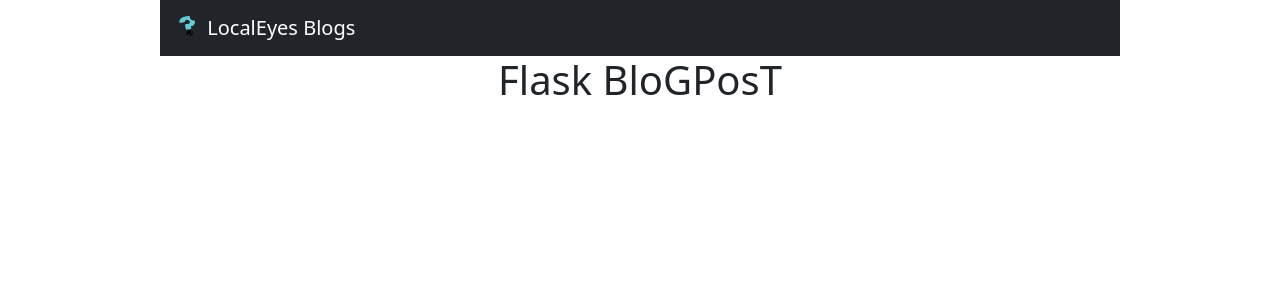
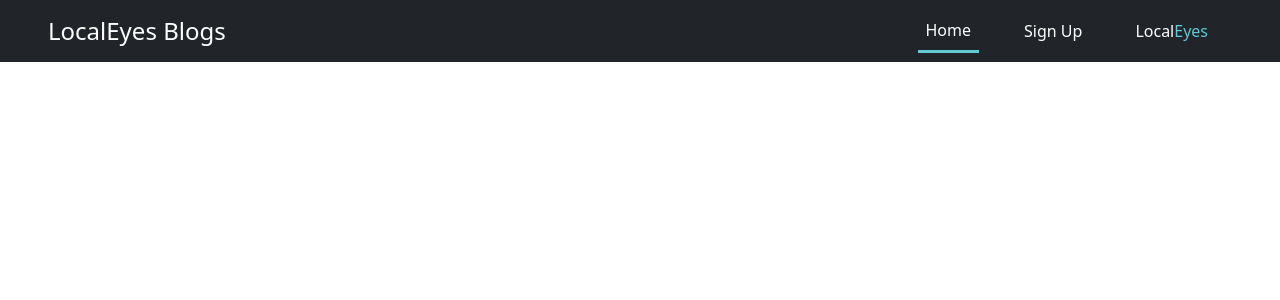
Before and after one commit to local-eyes/LocalEyes-Blogs, a Flask app: page / in a window 1280 px wide. Shown: the top 300 px of the page. Run offline with Flask 2, Linux system fonts and the light colour scheme; data that the repository does not hold is empty.

Commit message:
final navbar changes

```diff
--- a/app.py
+++ b/app.py
@@ -15,13 +15,14 @@ authorsRef = db.collection(u'authors')
 
 
 app = Flask(__name__)
-print(os.environ['LocalEyesAdminKey'])
+
 app.config['SECRET_KEY'] = os.urandom(24)
 
 @app.route('/')
 def index():
 	query = blogsRef.order_by(u"postedOn", direction=firestore.Query.DESCENDING)
 	blogs = query.stream()
+	print(type(blogs))
 	return render_template("index.html", blogs=blogs)
 
 @app.route('/admin/register/', methods=['GET', 'POST'])
--- a/static/styles/navbar.css
+++ b/static/styles/navbar.css
@@ -1,67 +1,29 @@
-:root {
-    --nav-shadow-default: 8px 8px rgb(3, 43, 53);
-    --nav-shadow-hover: 2px 2px rgb(3, 43, 53);
+
+/* #highlight{
+    color: #62c9d5 !important;
+} */
+.navbar .navbar-brand{
+    font-size: 1.5rem;
 }
-
-.navbar {
-    border-radius: 1.10rem;
-    background-color: white;
-    box-shadow: 3px 6px 24px rgb(0 0 0 / 10%);
+.navbar-dark .navbar-nav .nav-link {
+    color: white;
+    font-size: 1rem;
 }
-
-.nav-item.active.nav-link {
-    border-bottom: 1px solid #62c9d5;
+.highlight{
+    color: #62c9d5;
 }
-
-.nav-link {
-    font-size: 2rem;
+.btn{
     color: white;
 }
-
 .nav-item {
-    margin-left: 2rem;
-    margin-right: 1rem;
+    margin: 0rem 1rem;
 }
-
-.navbar-light .navbar-nav .nav-link {
-    color: rgb(3, 43, 53);
-    transition: .3s;
-    font-weight: 400;
-    /* border-radius: 1rem; */
-}
-
-@media (max-width:991px) {
-    .modal-dialog {
-        max-width: auto!important;
-    }
-}
-
-@media (min-width:992px) {
-    .modal-dialog {
-        max-width: 70vw!important;
-    }
-}
-
 .navbar-light .navbar-nav .nav-link:hover,
 .active {
     color: #62c9d5;
     border-bottom: 3px solid #62c9d5;
     /* background-color: rgb(3, 43, 53); */
 }
-
-.btn-nav-sign {
-    background-color: #62c9d5;
-    border-radius: 0.40rem;
-    font-weight: 600;
-    color: rgb(3, 43, 53);
-    font-size: 1.28rem;
-    margin: 0 0rem;
-    width: 7rem;
-    height: 3.1rem;
-    transition: .2s;
-    box-shadow: var(--nav-shadow-default);
-}
-
 .btn-nav-sign:hover {
     box-shadow: var(--nav-shadow-hover);
 }
--- a/templates/_navbar.html
+++ b/templates/_navbar.html
@@ -1,7 +1,64 @@
-<nav class="navbar navbar-dark bg-light w-75 bg-dark m-auto">
-    <div class="container-fluid">
-        <a class="navbar-brand" href="/">
-            <img src="{{url_for('static', filename='assets/LOgo-13.png')}}" alt="" width="30" height="24" class="d-inline-block align-text-top"> LocalEyes Blogs
-        </a>
+<nav class="navbar navbar-dark bg-dark navbar-expand-lg px-5 fixed-top">
+    <a href="/" class="d-flex align-items-center navbar-brand">
+      LocalEyes Blogs
+    </a>
+    <button class="navbar-toggler" type="button" data-bs-toggle="collapse" data-bs-target="#my-nav" aria-controls="my-nav" aria-expanded="false" aria-label="Toggle navigation">
+            <span class="navbar-toggler-icon"></span>
+    </button>
+    <div class="collapse navbar-collapse " id="my-nav">
+        <ul class="navbar-nav ms-auto effect-4 ">
+            <li class="nav-item d-flex align-items-center">
+                <a href="#home" class="nav-link active">Home</a>
+            </li>
+
+            <li class="nav-item d-flex align-items-center">
+                <button type="submit" class="btn btn-nav-sign "
+                 data-bs-toggle="modal" data-bs-target="#navSignUpModal">Sign Up</button>
+            </li>
+            <li class="nav-item d-flex align-items-center">
+                <a href="https://local-eyes.tech/" class="nav-link">Local<span class="highlight">Eyes</span></a>
+            </li>
+        </ul>
     </div>
 </nav>
+    <!-- Modal -->
+    <div class="modal fade" id="navSignUpModal" style="backdrop-filter: blur(0.7rem);" tabindex="-1" aria-labelledby="navSignUpModalLabel" aria-hidden="true">
+        <div class="modal-dialog modal-dialog-centered">
+            <div class="modal-content">
+                <div class="modal-header">
+                    <h2 class="modal-title" id="navSignUpModalLabel">We're Thrilled to have you On Board</h2>
+                    <button type="button" class="btn-close" data-bs-dismiss="modal" aria-label="Close"></button>
+                </div>
+                <div class="modal-body">
+                    <section id="sec-5">
+                        <div class="container">
+                            <div class="row align-items-center justify-content-md-between justify-content-center">
+                                <div class="col-8 col-md-6  p-3 mt-4 pb-md-5 justify-content-center justify-content-md-end justify-content-lg-end  earlyAccess-img-col" data-aos="zoom-in" data-aos-duration="1000" data-aos-delay="600">
+                                    <img src="./assets/Account-amico.svg" alt="earlyAccess-ing" class="img-fluid earlyAccess-img">
+                                </div>
+                                <div class="col-10 col-md-6  earlyAccess-text-col" data-aos="zoom-in" data-aos-duration="1000" data-aos-delay="600">
+                                    <div>
+                                        <div class="form-inline mt-4 p-md-3">
+                                            <label id="label-id" for="email"><span class="highlight">Sign Up</span> for Early Access, and experience LocalEyes before the rest </label>
+                                            <form action="https://tech.us6.list-manage.com/subscribe/post?u=ed668a35254511a49a727d1f5&amp;id=88848a78d9" method="post" id="mc-embedded-subscribe-form" name="mc-embedded-subscribe-form" class="validate" target="_self" novalidate>
+                                                <div id="mc_embed_signup_scroll input-group">
+                                                    <input type="email" placeholder="example@email.com" name="EMAIL" class="required email form-control me-3 mt-2" style="border-radius: 0.75rem; font-size: 15px;" id="mce-EMAIL" required>
+                                                </div>
+                                                <div id="mce-responses" class="clear">
+                                                    <div class="response" id="mce-error-response" style="display:none"></div>
+                                                    <div class="response" id="mce-success-response" style="display:none"></div>
+                                                </div>
+                                                <!-- real people should not fill this in and expect good things - do not remove this or risk form bot signups-->
+                                                <div style="position: absolute; left: -5000px;" aria-hidden="true"><input type="text" name="b_ed668a35254511a49a727d1f5_88848a78d9" tabindex="-1" value=""></div>
+                                                <div class="clear"><input type="submit" value="Sign Up" name="subscribe" id="mc-embedded-subscribe" class="button btn btn-nav-sign mt-2"></div>
+                                            </form>
+                                        </div>
+                                    </div>
+                                </div>
+                            </div>
+                        </div>
+                    </section>
+                </div>
+            </div>
+        </div>
+    </div>
--- a/templates/base.html
+++ b/templates/base.html
@@ -11,9 +11,10 @@
     <title>LocalEyes | Blogs</title>
     <link rel="icon" href="{{url_for('static', filename='assets/LOgo-13.png')}}" type="img/png">
     <link href="https://cdn.jsdelivr.net/npm/bootstrap@5.0.0-beta3/dist/css/bootstrap.min.css" rel="stylesheet" integrity="sha384-eOJMYsd53ii+scO/bJGFsiCZc+5NDVN2yr8+0RDqr0Ql0h+rP48ckxlpbzKgwra6" crossorigin="anonymous">
-    <!-- <link rel="stylesheet" href="{{url_for('static', filename='styles/style.css')}}">
+    <!-- <link rel="stylesheet" href="{{url_for('static', filename='styles/style.css')}}"> -->
     <link rel="stylesheet" href="{{url_for('static', filename='styles/navbar.css')}}">
-    <link rel="stylesheet" href="{{url_for('static', filename='styles/footer.css')}}"> -->
+    <link rel="stylesheet" href="{{url_for('static',filename='styles/index.css')}}">
+    <!-- <link rel="stylesheet" href="{{url_for('static', filename='styles/footer.css')}}"> -->
     <link rel="stylesheet" href="https://cdnjs.cloudflare.com/ajax/libs/font-awesome/5.15.1/css/all.min.css" integrity="sha512-+4zCK9k+qNFUR5X+cKL9EIR+ZOhtIloNl9GIKS57V1MyNsYpYcUrUeQc9vNfzsWfV28IaLL3i96P9sdNyeRssA==" crossorigin="anonymous" />
     <link href="https://fonts.googleapis.com/css2?family=Poppins:ital,wght@0,100;0,200;0,300;0,400;0,500;0,600;0,700;0,800;0,900;1,100;1,200;1,300;1,400;1,500;1,600;1,700;1,800;1,900&display=swap" rel="stylesheet">
 </head>
--- a/templates/index.html
+++ b/templates/index.html
@@ -5,15 +5,21 @@
     </div>
 </div>
 {% for blog in blogs %}
-<div class="well">
-    <blockquote>
+<div class="container w-75">
+    <div class="row align-items-center my-5">
+        <div class="col-md-6">
+            <h2><a href="/blog/{{ blog.id }}">{{ blog.to_dict().title }}</a></h2>
+            <p>Category : {{ blog.to_dict().category }}</p>
+            <footer>Written By- {{ blog.to_dict().author }}</footer>
+            <footer>Read Time- {{ blog.to_dict().readTime }} mins</footer>
+        </div>
         {% if blog.to_dict().headerImage %}
-        <img src="{{ blog.to_dict().headerImage }}" alt="headerImage" style="float:right;" height="300px">
+        <div class="col-md-6 mx-auto">
+            <img src="{{ blog.to_dict().headerImage }}" alt="headerImage"  class="img-fluid">
+        </div>
         {% endif %}
-        <h1><a href="/blog/{{ blog.id }}">{{ blog.to_dict().title }}</a></h1>
-        <p>Category : {{ blog.to_dict().category }}</p>
-        <footer>Written By : {{ blog.to_dict().author }}</footer>
-        <footer>Read Time: {{ blog.to_dict().readTime }} Mins</footer>
-    </blockquote>
+    </div>
 </div>
+
+
 <br> {% endfor %} {% endblock %}
```
Also changed, not shown: static/assets/navLogo.png (added), static/styles/index.css (added).
